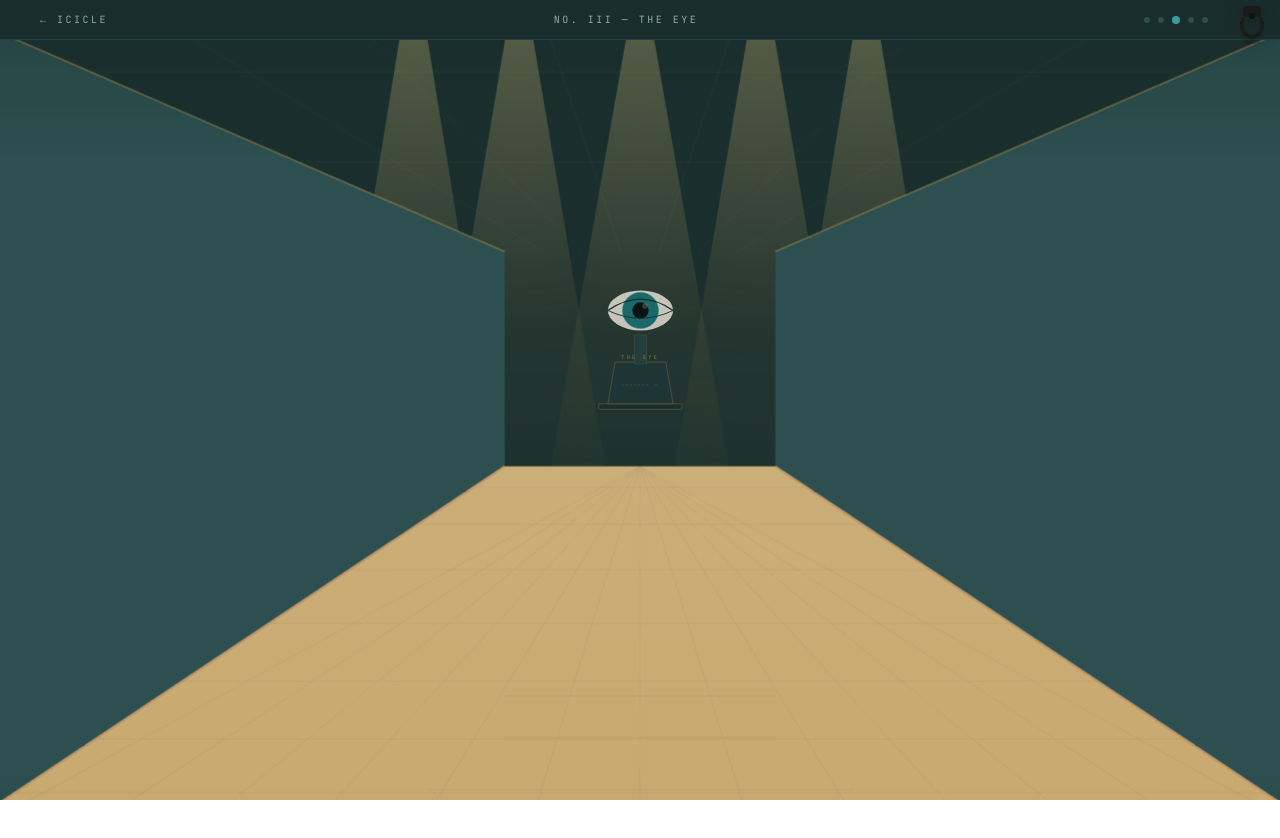
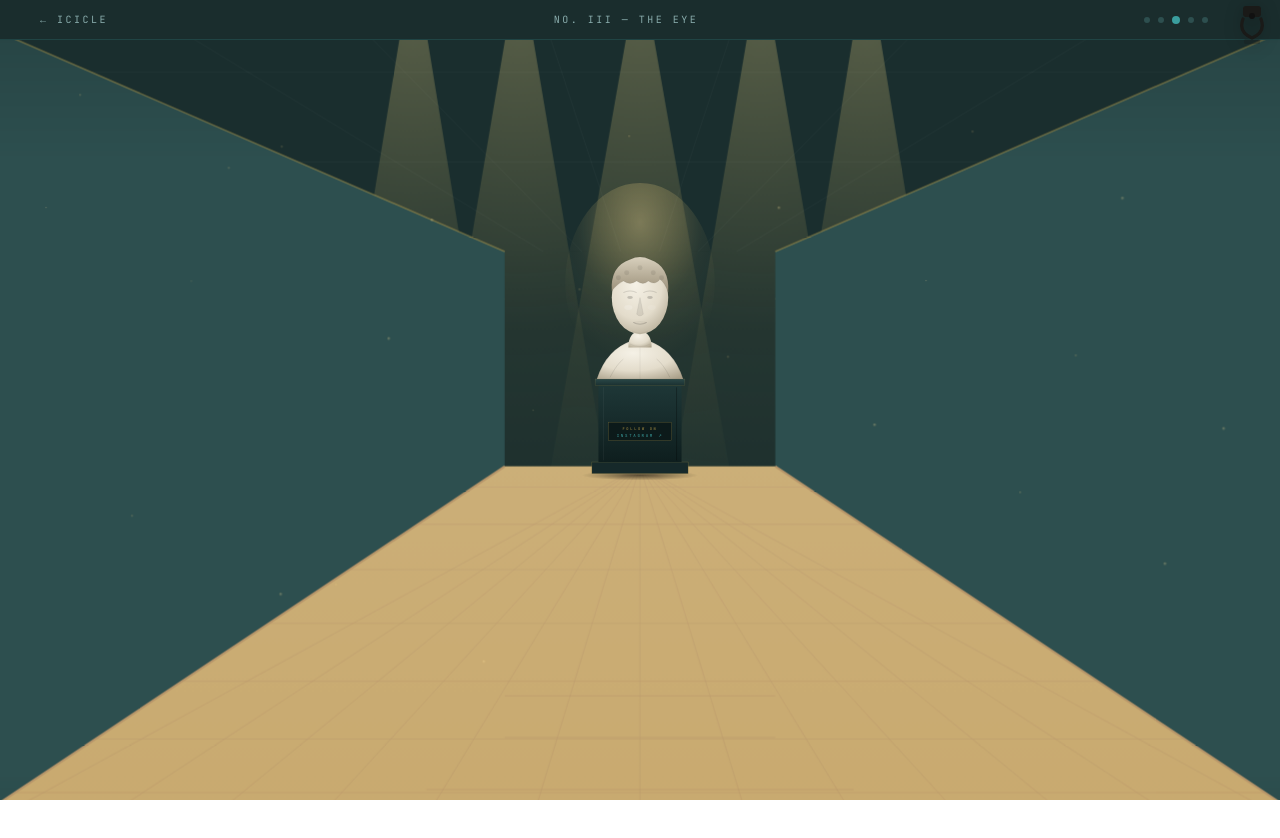
Before and after one commit to shreya-khubber/icicle-delight, a Next.js app: page /gallery/art/corridor in a window 1280 px wide. Shown: the top 838 px of the page. Built offline with nearby package versions, Linux system fonts and the light colour scheme.

Commit message:
Changes
Co-authored-by: shreya-khubber <139995228+shreya-khubber@users.noreply.github.com>

```diff
--- a/src/app/gallery/art/corridor/page.tsx
+++ b/src/app/gallery/art/corridor/page.tsx
@@ -374,71 +374,7 @@ function ArtworkFrame({
   );
 }
 
-// ── Eye sculpture ─────────────────────────────────────────────────────────────
-
-function EyeSculpture({
-  opacity,
-  scale: sc,
-  onClick,
-}: {
-  opacity: MotionValue<number>;
-  scale: MotionValue<number>;
-  onClick: () => void;
-}) {
-  const [hovered, setHovered] = useState(false);
-  return (
-    <motion.div
-      onClick={onClick}
-      onMouseEnter={() => setHovered(true)}
-      onMouseLeave={() => setHovered(false)}
-      style={{
-        position: "absolute", left: "47%", top: "30%",
-        width: "6%", minWidth: 68,
-        cursor: "pointer", opacity, scale: sc,
-        transformOrigin: "center bottom",
-        zIndex: 10, pointerEvents: "auto",
-      }}
-    >
-      <svg viewBox="0 0 100 175" width="100%" style={{ overflow: "visible" }}>
-        {/* Base plate */}
-        <rect x="4" y="168" width="92" height="6" rx="1"
-          fill="#1a2e2e" stroke="rgba(201,168,76,0.5)" strokeWidth="0.6" />
-        {/* Pedestal body */}
-        <polygon points="14,168 86,168 78,122 22,122"
-          fill="#1e3535" stroke="rgba(201,168,76,0.4)" strokeWidth="0.7" />
-        {/* Column */}
-        <rect x="43" y="92" width="14" height="32"
-          fill="#243d3d" stroke="rgba(201,168,76,0.25)" strokeWidth="0.5" />
-        {/* Sclera (white of eye) */}
-        <ellipse cx="50" cy="65" rx="36" ry="22" fill="#ddd8cc" opacity="0.88" />
-        {/* Iris */}
-        <ellipse cx="50" cy="65" rx="20" ry="20" fill="#1a6868" />
-        <ellipse cx="50" cy="65" rx="20" ry="20"
-          fill="none" stroke="rgba(58,158,158,0.55)" strokeWidth="1" />
-        {/* Pupil */}
-        <ellipse cx="50" cy="65" rx="9" ry="9" fill="#0a1414" />
-        {/* Highlight */}
-        <circle cx="55" cy="60" r="3" fill="rgba(255,255,255,0.18)" />
-        {/* Eyelids */}
-        <path d="M 14,65 Q 50,40 86,65" fill="none" stroke="#1a2e2e" strokeWidth="1.5" />
-        <path d="M 14,65 Q 50,82 86,65" fill="none" stroke="#1a2e2e" strokeWidth="1" />
-        {/* Hover glow ring */}
-        {hovered && (
-          <ellipse cx="50" cy="65" rx="39" ry="25"
-            fill="none" stroke="rgba(58,158,158,0.45)" strokeWidth="1.5" />
-        )}
-        {/* Label */}
-        <text x="50" y="118" textAnchor="middle"
-          fontFamily="monospace" fontSize="5"
-          fill="rgba(201,168,76,0.6)" letterSpacing="3">THE EYE</text>
-        <text x="50" y="148" textAnchor="middle"
-          fontFamily="monospace" fontSize="4"
-          fill={hovered ? "rgba(58,158,158,0.9)" : "rgba(58,158,158,0.45)"}
-          letterSpacing="2">CONTACT ↗</text>
-      </svg>
-    </motion.div>
-  );
-}
+// ── (Eye sculpture removed — replaced by <RomanBust /> from /components/corridor) ──
 
 // ── Reduced-motion fallback ───────────────────────────────────────────────────
 
@@ -614,6 +550,9 @@ export default function CorridorPage() {
             >
               <CorridorScene floorY={floorY} edgeOp={edgeOp} />
 
+              {/* Atmospheric dust motes drifting in the light beams */}
+              <DustMotes count={26} />
+
               {/* Station 1 — left */}
               <motion.div style={{
                 position: "absolute", top: "28%", left: "3%", width: "22vw",
@@ -646,11 +585,11 @@ export default function CorridorPage() {
                 <ArtworkFrame panelIndex={3} spot={s4sp} onClick={() => setSelectedPanel(3)} />
               </motion.div>
 
-              {/* Eye sculpture */}
-              <EyeSculpture
+              {/* Roman bust — opens Instagram in a new tab */}
+              <RomanBust
                 opacity={sculptureOp}
                 scale={sculptureSc}
-                onClick={() => router.push("/contact")}
+                href={piece.panel.links?.find(l => l.label.toLowerCase().includes("instagram"))?.href ?? "https://instagram.com/"}
               />
 
               {/* Progress dots */}
```
